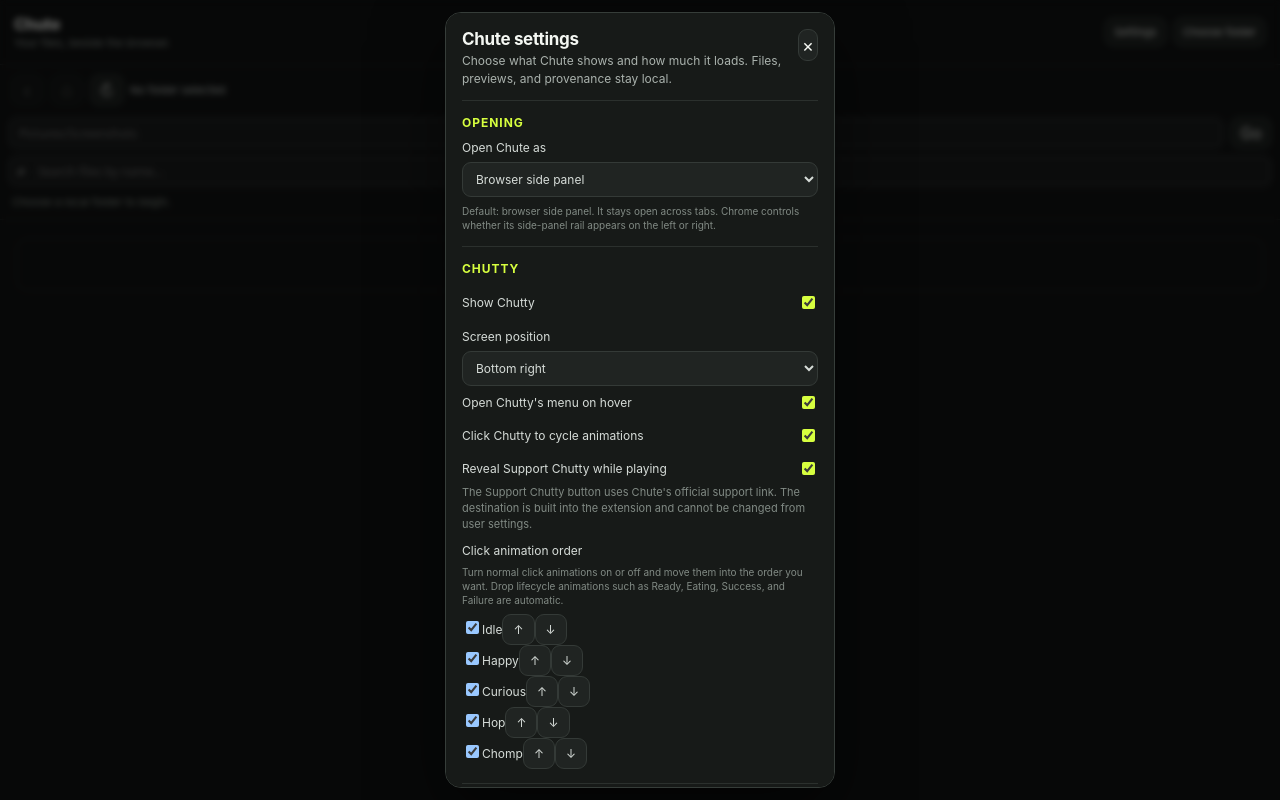
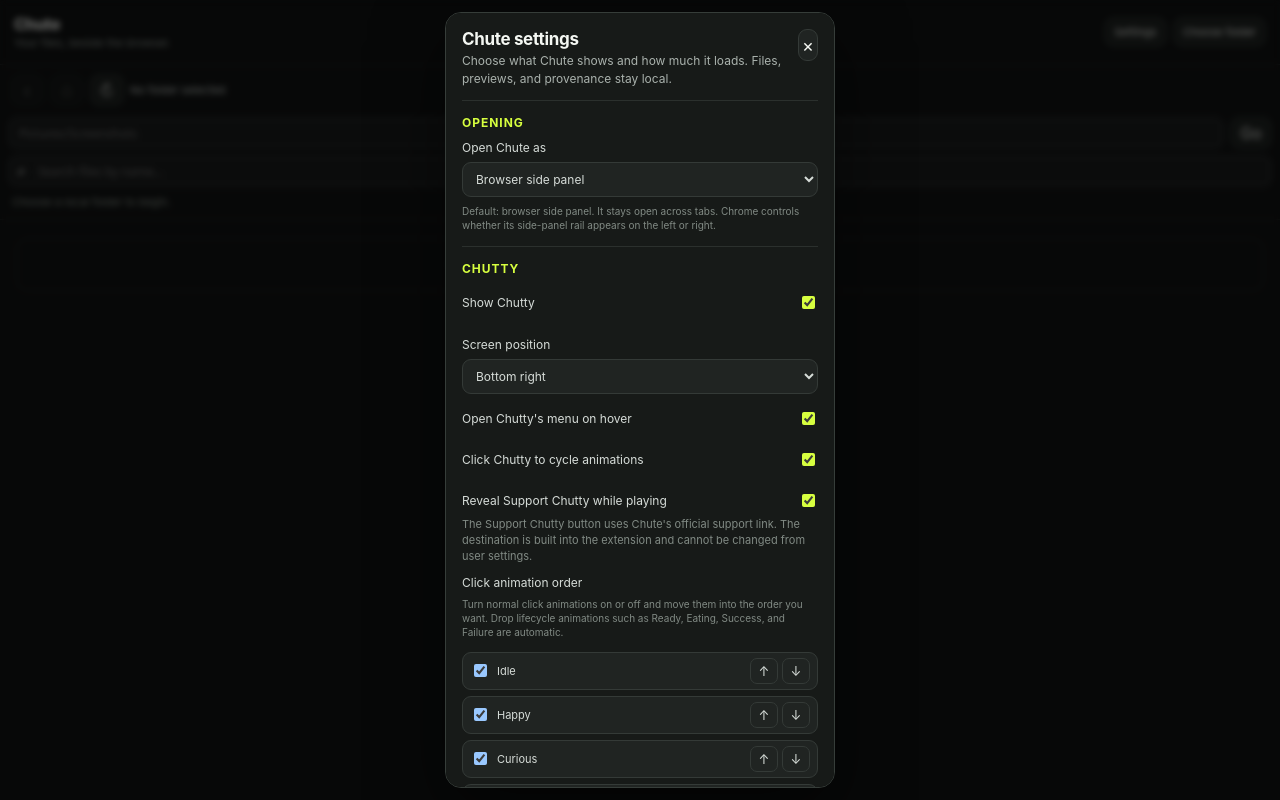
Before and after one commit to thanks-cohn/filechute, a browser extension: page sidepanel.html in a window 1280 px wide. Both pictures are taken after a click on the button "Settings". Drawn offline with Linux system fonts and the light colour scheme.

Commit message:
style: add Chutty settings and animation ordering controls

```diff
--- a/settings-media.css
+++ b/settings-media.css
@@ -38,3 +38,53 @@
 .filechute-auto-hidden-save {
   display: none !important;
 }
+
+.chutty-settings-grid {
+  display: grid;
+  gap: 8px;
+}
+
+.chutty-animation-list {
+  display: grid;
+  gap: 6px;
+  margin-top: 6px;
+}
+
+.chutty-animation-row {
+  display: flex;
+  align-items: center;
+  justify-content: space-between;
+  gap: 8px;
+  min-height: 34px;
+  padding: 5px 7px;
+  border: 1px solid #343a37;
+  border-radius: 9px;
+  background: #202422;
+}
+
+.chutty-animation-toggle {
+  display: flex;
+  align-items: center;
+  gap: 7px;
+  min-width: 0;
+  font-size: 11px;
+}
+
+.chutty-animation-order {
+  display: inline-flex;
+  gap: 4px;
+}
+
+.chutty-animation-order button {
+  width: 28px;
+  min-width: 28px;
+  height: 26px;
+  padding: 0;
+  border-radius: 7px;
+  font-size: 13px;
+}
+
+.chutty-animation-order button:disabled {
+  opacity: 0.35;
+  cursor: not-allowed;
+}
```
